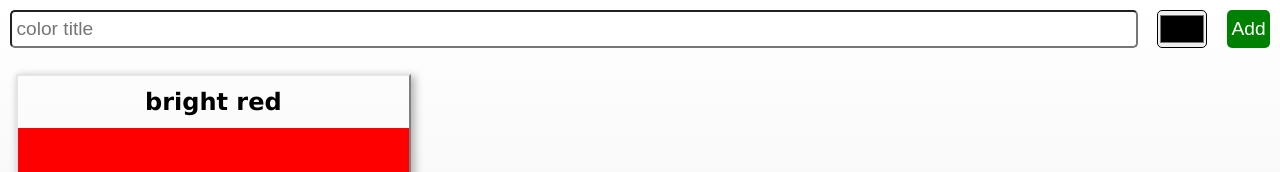
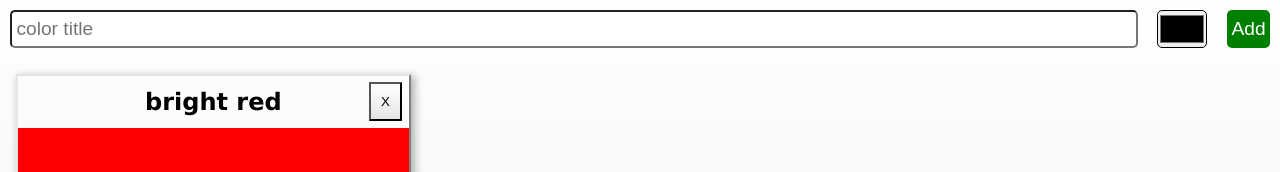
Before and after one commit to sunyang-629/color-rating, a React (Create React App) app: page / in a window 1280 px wide. Shown: the top 172 px of the page. Built offline with nearby package versions, Linux system fonts and the light colour scheme.

Commit message:
add delete button

```diff
--- a/src/App.js
+++ b/src/App.js
@@ -11,7 +11,7 @@ class App extends React.Component{
           "id": "test-001",
           "title": "bright red",
           "color": "#ff0000",
-          "rating":"4"
+          "rating":4
         }]
     }
   }
--- a/src/colorList/components/Color.js
+++ b/src/colorList/components/Color.js
@@ -1,11 +1,13 @@
 import React from 'react';
 import StarRating from './StarRating';
+import PropTypes from 'prop-types';
 import './../styles/Color.scss';
 
 const Color = ({title,color,rating=0}) => {
     return (
         <section className='color'>
             <h1>{title}</h1>
+            <button>X</button>
             <div className='color' style={{backgroundColor:color}}>
             </div>
             <div>
@@ -15,4 +17,8 @@ const Color = ({title,color,rating=0}) => {
     )
 }
 
+Color.propTypes = {
+    rating:PropTypes.number
+}
+
 export default Color;
```
